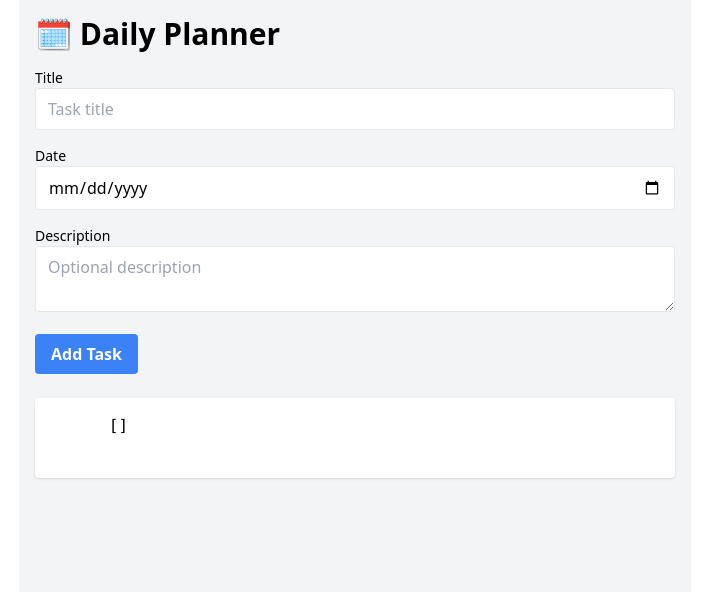
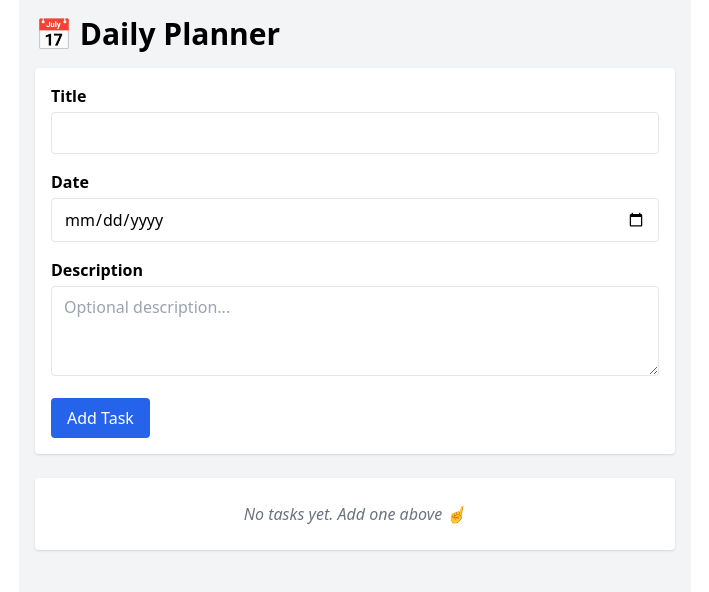
Before and after one commit to J0hn316/Daily-Planner-App, a Vue app: page / in a window 1280 px wide. Shown: the top 592 px of the page, without its empty margins (285-994 px from the left). Built offline with nearby package versions, Linux system fonts and the light colour scheme.

Commit message:
feat: refactor daily planner component, add task list and item components

```diff
--- a/src/App.vue
+++ b/src/App.vue
@@ -1,20 +1,51 @@
 <template>
   <main class="min-h-screen bg-gray-100 p-4 max-w-2xl mx-auto">
-    <h1 class="text-3xl font-bold mb-4">🗓️ Daily Planner</h1>
-    <!-- <PlannerForm @add-task="addTask" /> -->
+    <h1 class="text-3xl font-bold mb-4 flex items-center gap-2">
+      📅 Daily Planner
+    </h1>
 
-    <TaskInput />
-    <pre class="mt-6 bg-white p-4 rounded shadow">
-      {{ tasks }}
-    </pre>
+    <!-- Task Form -->
+    <PlannerForm @add-task="addTask" />
+
+    <!-- Task List or Placeholder -->
+    <div class="mt-6">
+      <TaskList
+        v-if="tasks.length > 0"
+        :tasks="tasks"
+        @toggle-complete="toggleComplete"
+        @delete-task="deleteTask"
+      />
+      <div
+        v-else
+        class="text-gray-500 text-center italic bg-white rounded p-6 shadow"
+      >
+        No tasks yet. Add one above ☝️
+      </div>
+    </div>
   </main>
 </template>
 
 <script setup lang="ts">
-// import { ref } from 'vue';
-// import PlannerForm from './components/PlannerForm.vue';
-import TaskInput from './components/TaskInput.vue';
-import { useTasks } from './composables/useTasks';
+import { ref } from 'vue';
+import type { Task } from './types/task';
+import PlannerForm from './components/PlannerForm.vue';
+import TaskList from './components/TaskList.vue';
 
-const { tasks } = useTasks();
+const tasks = ref<Task[]>([]);
+
+// Add new task
+const addTask = (task: Task) => {
+  tasks.value.push(task);
+};
+
+// Toggle completion status
+const toggleComplete = (id: number) => {
+  const task = tasks.value.find((t) => t.id === id);
+  if (task) task.completed = !task.completed;
+};
+
+// Delete task
+const deleteTask = (id: number) => {
+  tasks.value = tasks.value.filter((t) => t.id !== id);
+};
 </script>
--- a/src/components/PlannerForm.vue
+++ b/src/components/PlannerForm.vue
@@ -11,18 +11,6 @@
         class="w-full border px-3 py-2 rounded"
       />
     </div>
-
-    <div>
-      <label class="block font-semibold mb-1">Description</label>
-      <textarea
-        v-model="description"
-        class="w-full border px-3 py-2 rounded"
-        rows="3"
-        placeholder="Optional notes..."
-      >
-      </textarea>
-    </div>
-
     <div>
       <label class="block font-semibold mb-1">Date</label>
       <input
@@ -32,6 +20,16 @@
         required
       />
     </div>
+    <div>
+      <label class="block font-semibold mb-1">Description</label>
+      <textarea
+        v-model="description"
+        class="w-full border px-3 py-2 rounded"
+        rows="3"
+        placeholder="Optional description..."
+      >
+      </textarea>
+    </div>
     <button
       type="submit"
       class="bg-blue-600 hover:bg-blue-700 text-white px-4 py-2 rounded"
@@ -40,30 +38,29 @@
     </button>
   </form>
 </template>
-<script setup lang="ts">
-import { ref, defineEmits } from 'vue';
-import type { Task } from '../types/task';
+<script lang="ts" setup>
+import { ref } from 'vue';
+import { useTasks } from '../composables/useTasks';
 
-const emit = defineEmits<{ (event: 'add-task', task: Task): void }>();
+const { addTask } = useTasks();
 
+// Reactive form inputs
 const title = ref('');
+const date = ref('');
 const description = ref('');
-const date = ref('');
 
 const handleSubmit = (): void => {
-  const task: Task = {
-    id: Date.now(),
-    title: title.value,
-    description: description.value || undefined,
-    date: date.value,
-    completed: false,
-  };
+  if (!title.value || !date.value) {
+    alert('Title and date are required');
+    return;
+  }
 
-  emit('add-task', task);
+  // Add task to the tasks array
+  addTask(title.value, date.value, description.value);
 
-  // clear form
+  // Reset form inputs
   title.value = '';
+  date.value = '';
   description.value = '';
-  date.value = '';
 };
 </script>
--- a/src/components/TaskInput.vue
+++ /dev/null
@@ -1,62 +0,0 @@
-<template>
-  <form @submit.prevent="handleSubmit" class="space-y-4 mb-6">
-    <div>
-      <label class="block text-sm font-medium">Title</label>
-      <input
-        v-model="title"
-        type="text"
-        placeholder="Task title"
-        class="w-full px-3 py-2 border rounded"
-      />
-    </div>
-
-    <div>
-      <label class="block text-sm font-medium">Date</label>
-      <input
-        v-model="date"
-        type="date"
-        class="w-full px-3 py-2 border rounded"
-      />
-    </div>
-
-    <div>
-      <label class="block text-sm font-medium">Description</label>
-      <textarea
-        v-model="description"
-        placeholder="Optional description"
-        class="w-full px-3 py-2 border rounded"
-      ></textarea>
-    </div>
-
-    <button
-      type="submit"
-      class="bg-blue-500 hover:bg-blue-600 text-white font-semibold px-4 py-2 rounded"
-    >
-      Add Task
-    </button>
-  </form>
-</template>
-
-<script lang="ts" setup>
-import { ref } from 'vue';
-import { useTasks } from '../composables/useTasks';
-
-const { addTask } = useTasks();
-
-// Reactive form inputs
-const title = ref('');
-const date = ref('');
-const description = ref('');
-
-const handleSubmit = (): void => {
-  if (!title.value || !date.value) {
-    alert('Title and date are required');
-    return;
-  }
-
-  addTask(title.value, date.value, description.value);
-  title.value = '';
-  date.value = '';
-  description.value = '';
-};
-</script>
--- a/src/components/TaskItem.vue
+++ b/src/components/TaskItem.vue
@@ -0,0 +1,56 @@
+<template>
+  <div
+    class="bg-white p-4 rounded shadow flex justify-between items-start gap-4"
+  >
+    <div class="space-y-1">
+      <p
+        class="text-gray-500 flex items-center gap-1"
+        :class="{ 'line-through': task.completed }"
+      >
+        <span>📅</span> {{ task.date }}
+      </p>
+
+      <h2
+        class="text-lg font-semibold"
+        :class="{ 'line-through': task.completed }"
+      >
+        {{ task.title }}
+      </h2>
+
+      <p class="text-gray-700" :class="{ 'line-through': task.completed }">
+        {{ task.description }}
+      </p>
+    </div>
+
+    <div class="flex flex-col items-end gap-2">
+      <button
+        @click="onToggleComplete(task.id)"
+        class="bg-blue-400 text-white px-2 py-1 rounded hover:bg-blue-500 transition"
+      >
+        ✔️
+      </button>
+
+      <button
+        v-if="task.completed"
+        @click="onDeleteTask(task.id)"
+        class="bg-red-400 text-white px-3 py-1 rounded hover:bg-red-500 transition"
+      >
+        Delete
+      </button>
+    </div>
+  </div>
+</template>
+
+<script setup lang="ts">
+import type { Task } from '../types/task';
+
+defineProps<{ task: Task }>();
+
+const emit = defineEmits<{
+  (evt: 'toggle-complete', id: number): void;
+  (evt: 'delete-task', id: number): void;
+}>();
+
+const onToggleComplete = (id: number): void => emit('toggle-complete', id);
+const onDeleteTask = (id: number): void => emit('delete-task', id);
+</script>
--- a/src/components/TaskList.vue
+++ b/src/components/TaskList.vue
@@ -0,0 +1,26 @@
+<template>
+  <div class="space-y-4 mt-6">
+    <TaskItem
+      v-for="task in tasks"
+      :key="task.id"
+      :task="task"
+      @toggle-complete="onToggleComplete"
+      @delete-task="onDeleteTask"
+    />
+  </div>
+</template>
+
+<script setup lang="ts">
+import type { Task } from '../types/task';
+import TaskItem from './TaskItem.vue';
+
+defineProps<{ tasks: Task[] }>();
+
+const emit = defineEmits<{
+  (evt: 'toggle-complete', id: number): void;
+  (evt: 'delete-task', id: number): void;
+}>();
+
+const onToggleComplete = (id: number): void => emit('toggle-complete', id);
+const onDeleteTask = (id: number): void => emit('delete-task', id);
+</script>
```
